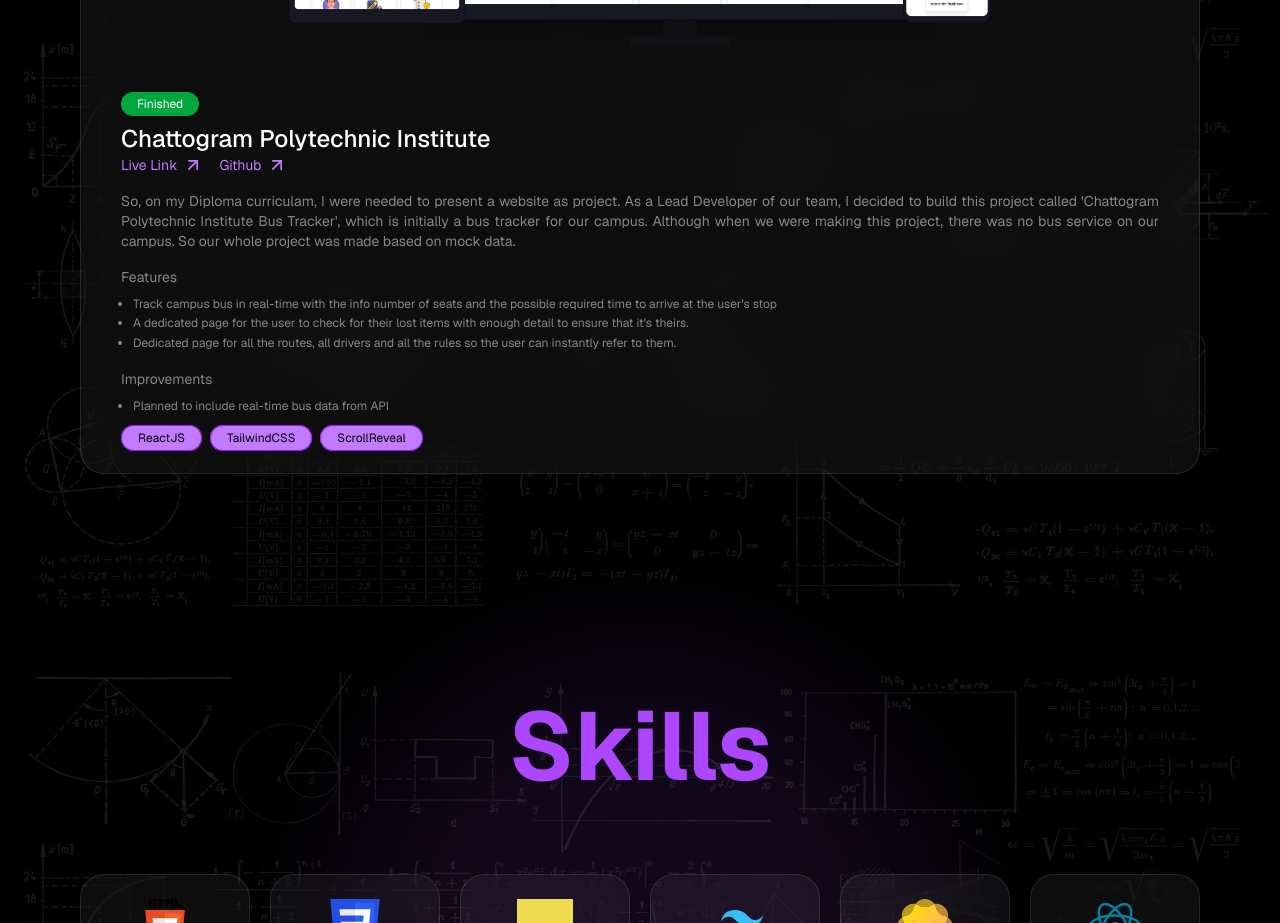
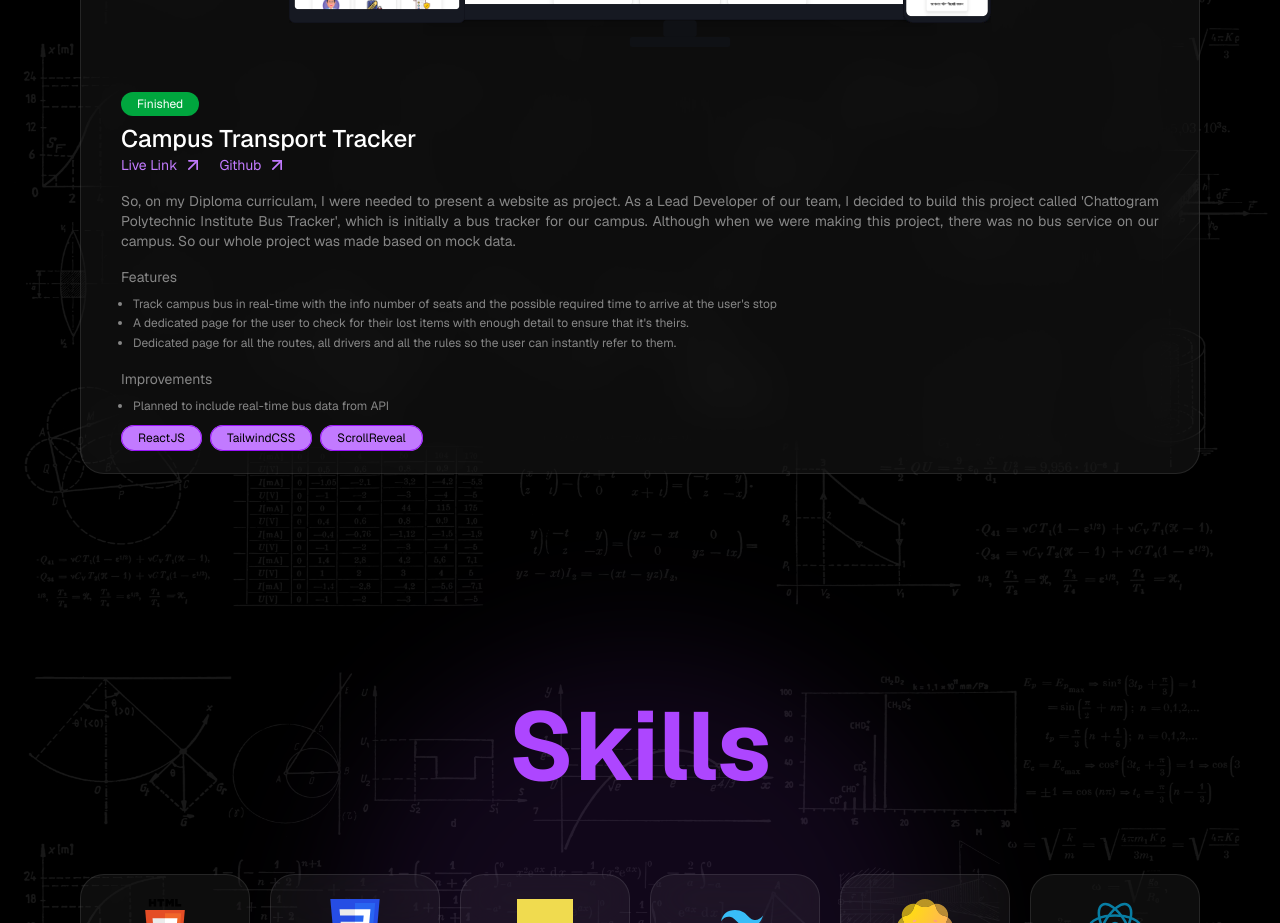
Before and after one commit to T4RUNN4/Tarunna-Portfolio, a React (Vite) app: page / in a window 1280 px wide. Shown: the part 4960-5883 px from the top of the page. Built offline with nearby package versions, Linux system fonts and the light colour scheme.

Commit message:
Resume Included and Naming Error in project solved

```diff
--- a/src/sections/Hero.jsx
+++ b/src/sections/Hero.jsx
@@ -65,7 +65,7 @@
             }}
             className="mt-12 flex gap-4"
           >
-            <a className="rounded-xl bg-purple-500 px-6 py-3 text-black transition hover:cursor-pointer hover:bg-purple-600">
+            <a href="../assets/Resume.pdf" download="Resume - Tarunna Sen.pdf" className="rounded-xl bg-purple-500 px-6 py-3 text-black transition hover:cursor-pointer hover:bg-purple-600">
               Download Resume
             </a>
           </motion.div>
--- a/src/sections/Projects.jsx
+++ b/src/sections/Projects.jsx
@@ -1,8 +1,8 @@
 import { motion } from "framer-motion";
 
 import Portfolio from "../assets/portfolio.png"
-import Ctgbus from "../assets/ctgbus.png"
-import Cpibus from "../assets/cpibus.png"
+import Ctgbus from "../assets/Ctgbus.png"
+import Cpibus from "../assets/Cpibus.png"
 
 import ProjectCard from "../components/ProjectsCard";
 
@@ -42,7 +42,7 @@
       alt: "Local Bus Chattogram ui"
     },
     {
-      name: "Chattogram Polytechnic Institute",
+      name: "Campus Transport Tracker",
       status: "Finished",
       description:
         "So, on my Diploma curriculam, I were needed to present a website as project. As a Lead Developer of our team, I decided to build this project called 'Chattogram Polytechnic Institute Bus Tracker', which is initially a bus tracker for our campus. Although when we were making this project, there was no bus service on our campus. So our whole project was made based on mock data.",
```
Also changed, not shown: 1 other file (tests, documents, lock files or other folders).
